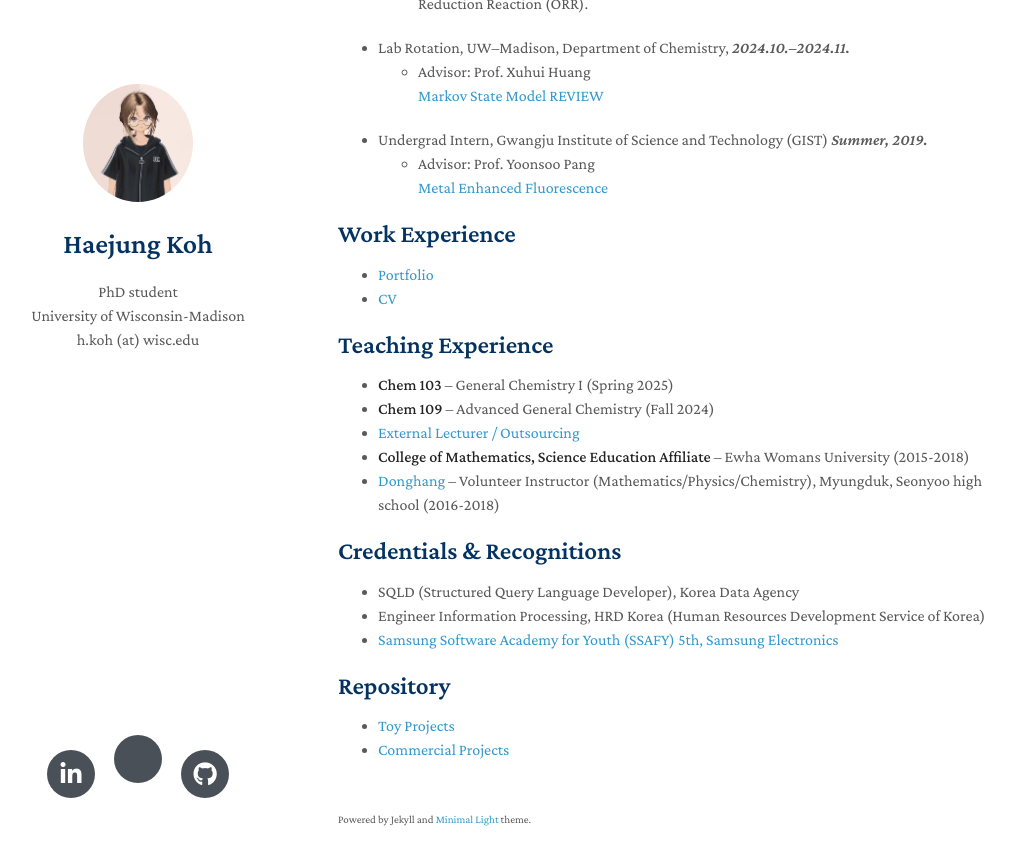
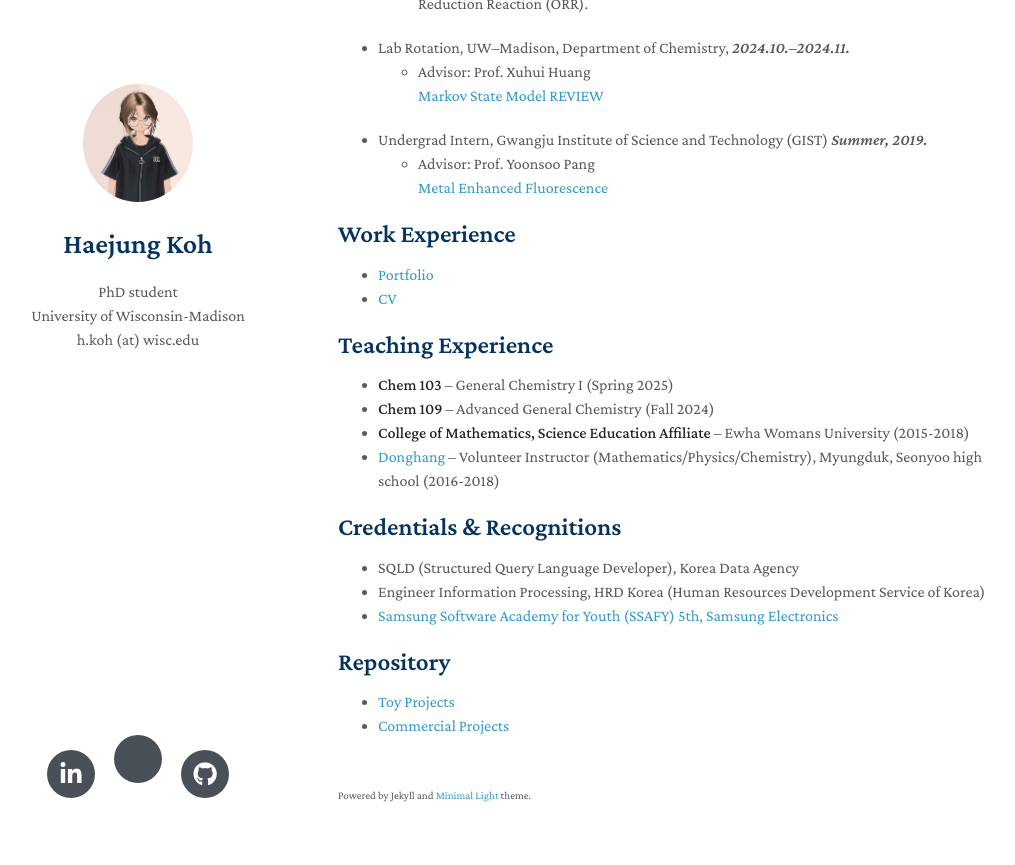
Before and after one commit to MaximHelio/MaximHelio.github.io, a Jekyll site: the page built from index.md, in a window 1280 px wide and 900 px high, scrolled down 998 px. Shown: the top 865 px of the window, without its empty margins (132-1147 px from the left). Built offline with Jekyll 4.4.1, drawn with Linux system fonts in a browser that asks for light colours; nearby versions of some CDN libraries; a style sheet for code colours, icons or effects is not loaded; our own code applies the rules of GitHub Pages for plain Markdown files.

Commit message:
Add first

```diff
--- a/index.md
+++ b/index.md
@@ -45,7 +45,6 @@ In my free time, I enjoy:
 ## Teaching Experience
 - **Chem 103** – General Chemistry I (Spring 2025)
 - **Chem 109** – Advanced General Chemistry (Fall 2024)
-- [External Lecturer / Outsourcing](https://soomgo.com/profile/users/12391091?from=my_info_preview)
 - **College of Mathematics, Science Education Affiliate** – Ewha Womans University (2015-2018)
 - [Donghang](https://www.donghaeng.seoul.kr/main.do) – Volunteer Instructor (Mathematics/Physics/Chemistry), Myungduk, Seonyoo high school (2016-2018)
 
```
